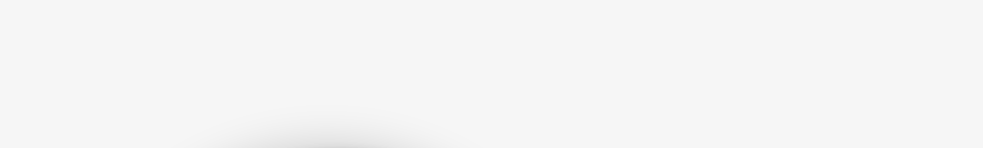
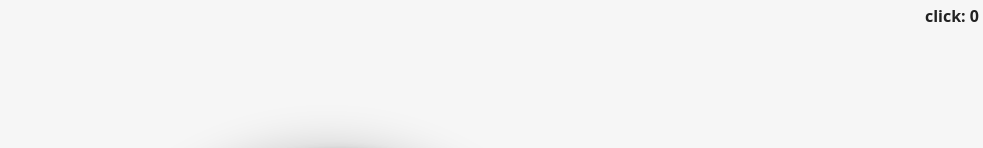
Before and after one commit to advancedor96/1of2_rotate, a Vue app: page / in a window 1280 px wide. Shown: the top 148 px of the page, without its empty margins (297-1280 px from the left). Built offline with nearby package versions, Linux system fonts and the light colour scheme.

Commit message:
加入計數、移除disabled

```diff
--- a/src/App.vue
+++ b/src/App.vue
@@ -1,5 +1,5 @@
 <script setup>
-import { ref } from 'vue'
+import { ref, onMounted, computed } from 'vue'
 import { Analytics } from '@vercel/analytics/vue';
 
 const wheelSize = 500 // px，調整這個數值即可改變 wheel 長寬
@@ -9,13 +9,25 @@ const wheelState = ref({
   rotation: 90,
   transition: 'none'
 })
-
+const counter = ref(0)
+const formattedCounter = computed(() => counter.value.toLocaleString())
 // 轉動秒數直接在程式內設定
 const spinDuration = 1 // 單位: 秒
+onMounted(()=>{
+  // 讀取 localStorage 的 clickCount
+  const clickCount = localStorage.getItem('clickCount')
+  if (clickCount) {
+    counter.value = parseInt(clickCount)
+  } else {
+    counter.value = 0
+  }
+})
 
 function spinWheel() {
-  if (wheelState.value.spinning) return
-  wheelState.value.spinning = true
+  counter.value++
+  localStorage.setItem('clickCount', counter.value)
+
+
 
   // 隨機角度 (3~5圈, 即 1080~1800度)
   const minAngle = 3 * 360 // 1080
@@ -43,11 +55,13 @@ function spinWheel() {
     wheelState.value.rotation = target % 360
   }, spinDuration * 1000)
 }
+
 </script>
 
 <template>
-    <Analytics />
+  <Analytics />
   <div class="container">
+    <div class="counter">click: {{formattedCounter}}</div>
     <div
       class="wheel-container"
       :style="`--wheel-size: ${wheelSize}px;`"
@@ -63,18 +77,28 @@ function spinWheel() {
       <svg class="pointer-svg" width="48" height="110" viewBox="0 0 48 110">
         <polygon points="24,0 56,90 -8,90" fill="#222"/>
       </svg>
-      <button class="pointer" @click="spinWheel" :disabled="wheelState.spinning"></button>
+      <button class="pointer" @click="spinWheel" ></button>
     </div>
   </div>
 </template>
 
 <style scoped>
 .container {
+  position:relative;
   min-height: 100vh;
   display: flex;
   align-items: center;
   justify-content: center;
   background: #f6f6f6;
+
+}
+.counter {
+  position: absolute;
+  top: 4px;
+  right: 4px;
+  font-weight: bold;
+  color: #222;
+  user-select: none;
 }
 .wheel-container {
   position: relative;
```
